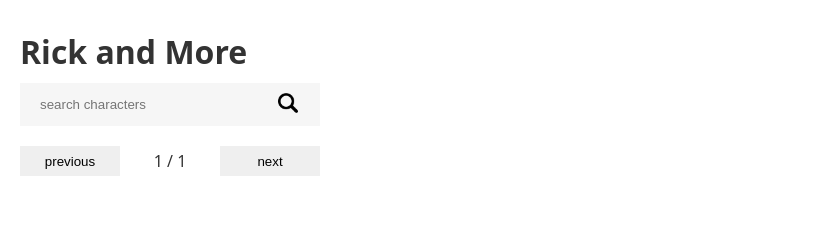
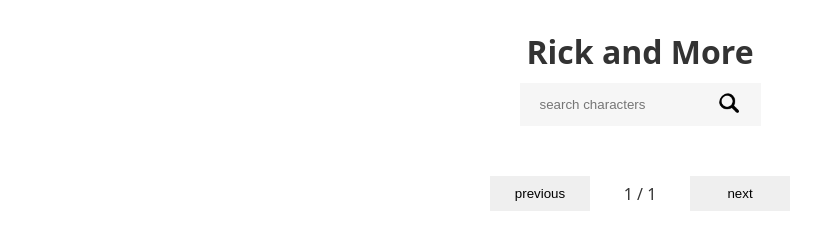
Before and after one commit to BuraYu/rickandnmorty, a website with bundled scripts: page index.html in a window 1280 px wide. Shown: the whole page, without its empty margins (0-833 px from the left). Built offline with nearby package versions, Linux system fonts and the light colour scheme; no server answers.

Commit message:
re-arranged the elements

```diff
--- a/components/card/card.css
+++ b/components/card/card.css
@@ -10,10 +10,40 @@
 
 .card-container {
   margin-bottom: 10px;
+  display: grid;
+  justify-content: space-around;
+  grid-template-columns: auto auto auto auto;
+  grid-auto-flow: row;
+  grid-gap: 20px;
 }
+
+@media screen and (max-width: 1400px) {
+  .card-container {
+    grid-template-columns: auto auto auto;
+  }
+}
+
+@media screen and (max-width: 975px) {
+  .card-container {
+    grid-template-columns: auto auto;
+  }
+}
+
+@media screen and (max-width: 670px) {
+  .card-container {
+    grid-template-columns: auto;
+  }
+}
+
 .card {
   width: 300px;
   background-color: var(--color-secondary);
+  border-radius: 40px;
+}
+
+img {
+  border-top-left-radius: 40px;
+  border-top-right-radius: 40px;
 }
 
 .card__info {
--- a/components/nav-button/nav-button.css
+++ b/components/nav-button/nav-button.css
@@ -1,7 +1,14 @@
 .button {
   border: none;
+  padding: 10px;
 }
 
 .button:hover {
   background-color: var(--color-secondary);
 }
+
+.navigation {
+  display: flex;
+  justify-content: center;
+  align-items: center;
+}
--- a/components/nav-pagination/nav-pagination.css
+++ b/components/nav-pagination/nav-pagination.css
@@ -8,3 +8,7 @@
   display: grid;
   place-items: center;
 }
+
+h1 {
+  text-align: center;
+}
--- a/components/search-bar/search-bar.css
+++ b/components/search-bar/search-bar.css
@@ -1,5 +1,10 @@
 .search-bar-container {
-  width: 300px;
+  width: 100%;
+  display: flex;
+  flex-direction: column;
+  align-items: center;
+  justify-content: center;
+  margin-bottom: 30px;
 }
 
 .search-bar {
--- a/styles.css
+++ b/styles.css
@@ -24,6 +24,7 @@
 main {
   display: flex;
   flex-direction: column;
+  justify-content: center;
   gap: 10px;
 }
 
```
